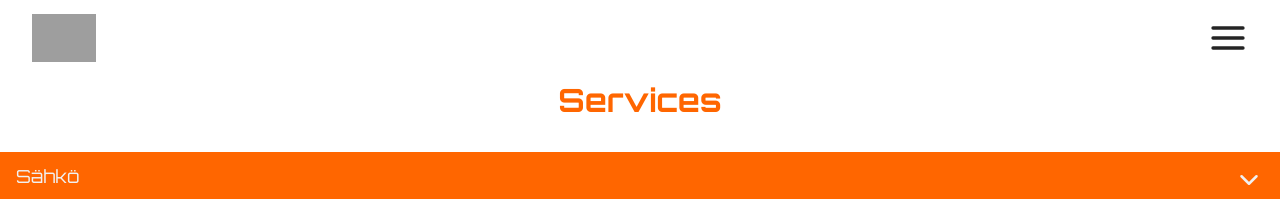
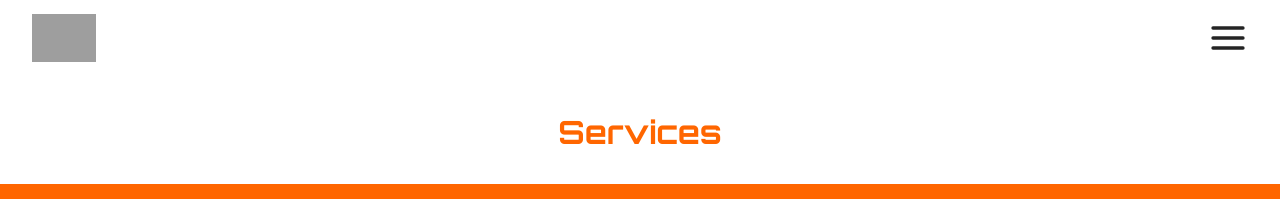
Before and after one commit to mmkarkko/Business-Website, a React (Vite) app: page /palvelut in a window 1280 px wide. Shown: the top 199 px of the page. Built offline with nearby package versions, Linux system fonts and the light colour scheme; grey boxes are pictures that could not be loaded.

Commit message:
Add some padding to menu items

```diff
--- a/src/components/Menu.css
+++ b/src/components/Menu.css
@@ -14,3 +14,17 @@
   z-index: 1000;
   padding: 1rem 0;
 }
+
+@media screen and (min-width: 469px) and (max-width: 768px) {
+
+}
+
+@media screen and (min-width: 769px) and (max-width: 1024px) {
+  .menu {
+    width: 15rem;
+  }
+}
+
+@media screen and (min-width: 1025px) {
+
+}
--- a/src/components/Menu.jsx
+++ b/src/components/Menu.jsx
@@ -34,7 +34,7 @@ export default function Menu({ setIsMenuOpen }) {
   return (
     <div className="menu" ref={menuRef}>
       {menuItems.map((item) => (
-        <MenuItem key={uuidv4()} item={item}  />
+        <MenuItem key={uuidv4()} className="menuItem" item={item}  />
       ))}
     </div>
   );
--- a/src/components/MenuItem.css
+++ b/src/components/MenuItem.css
@@ -7,6 +7,7 @@
   font-family: var(--font-body);
   font-weight: 600;
   color: var(--color-primary-dark);
+  padding: 0.2rem 0;
 }
 
 .menuItem.visited {
--- a/src/pages/ServicesPage.css
+++ b/src/pages/ServicesPage.css
@@ -12,7 +12,7 @@
 }
 
 #services-header {
-  margin-bottom: 2rem;
+  margin: 2rem 0;
 }
 
 @media screen and (min-width: 769px) and (max-width: 1024px) {
```
